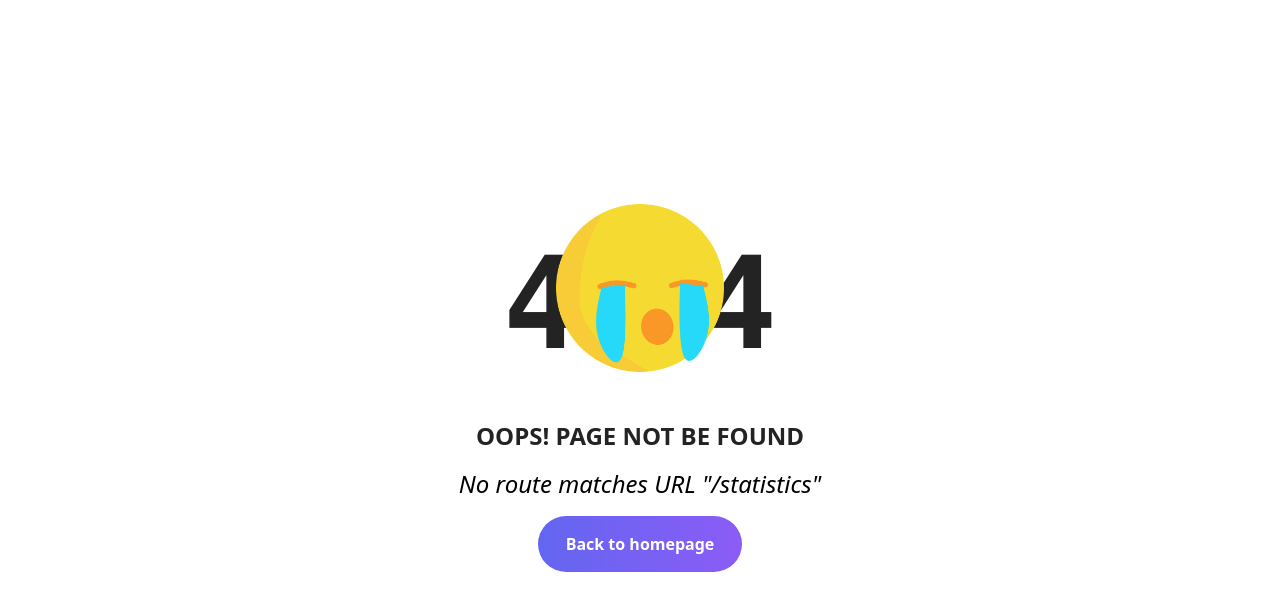
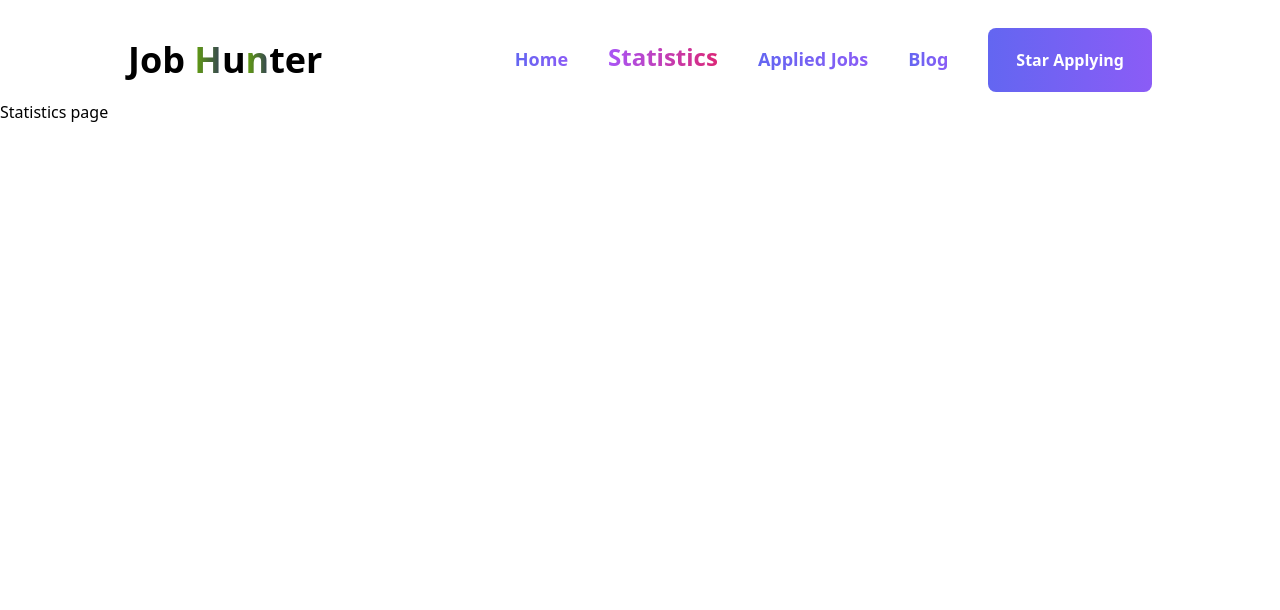
Before and after one commit to Abdullah149081/job-hunter, a React (Vite) app: page /statistics in a window 1280 px wide. Shown: the top 610 px of the page. Built offline with nearby package versions, Linux system fonts and the light colour scheme.

Commit message:
statistics page add

```diff
--- /dev/null
+++ b/src/components/Statistics/Statistics.jsx
@@ -0,0 +1,11 @@
+import React from 'react';
+
+const Statistics = () => {
+    return (
+        <div>
+            <p>Statistics page</p>
+        </div>
+    );
+};
+
+export default Statistics;
--- a/src/main.jsx
+++ b/src/main.jsx
@@ -7,6 +7,7 @@ import ErrorPage from "./components/ErrorPage/ErrorPage";
 import Home from "./components/Home/Home";
 import JobDetails from "./components/JobDetails/JobDetails";
 import Main from "./components/Layout/Main";
+import Statistics from "./components/Statistics/Statistics";
 import "./index.css";
 
 const router = createBrowserRouter([
@@ -24,6 +25,11 @@ const router = createBrowserRouter([
         element: <JobDetails></JobDetails>,
         loader: () => fetch("/jobs.json"),
       },
+
+      {
+        path: "statistics",
+        element: <Statistics></Statistics>,
+      },
       {
         path: "applied-jobs",
         element: <AppliedJobs></AppliedJobs>,
```
